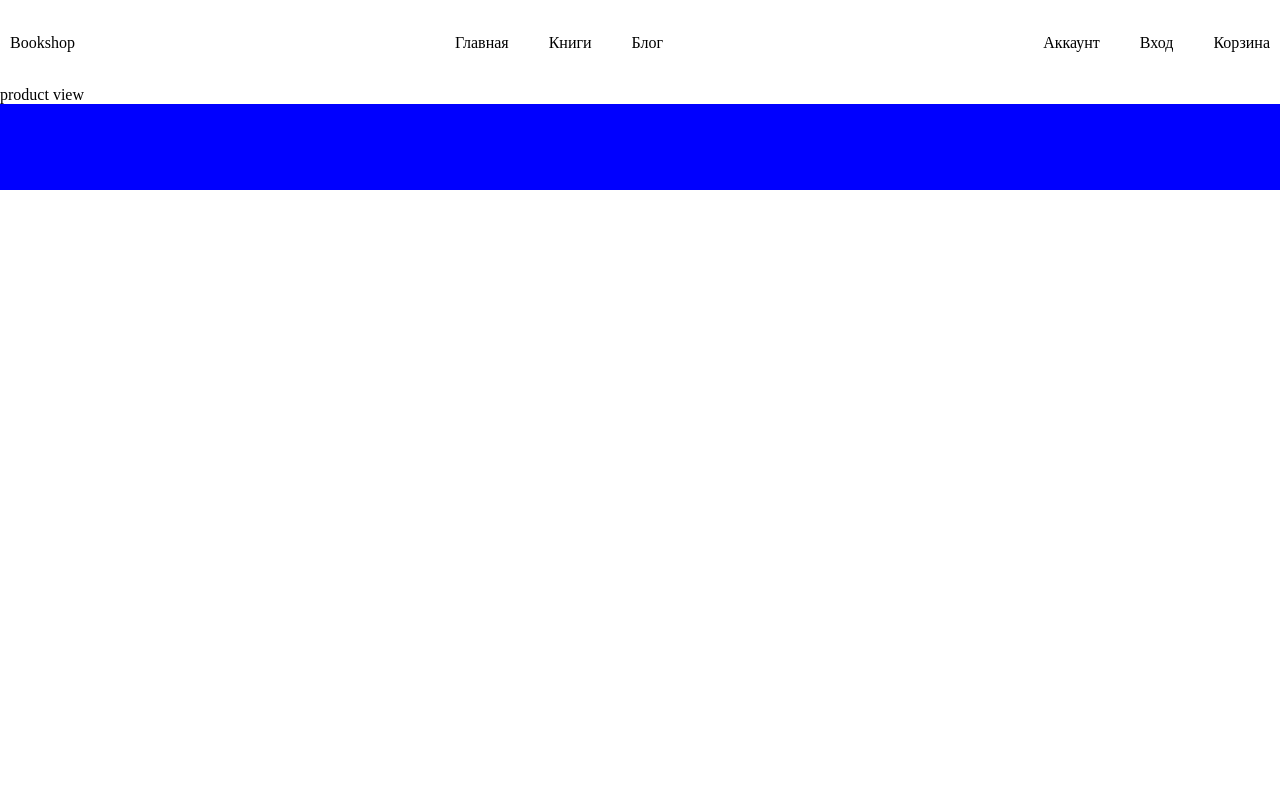
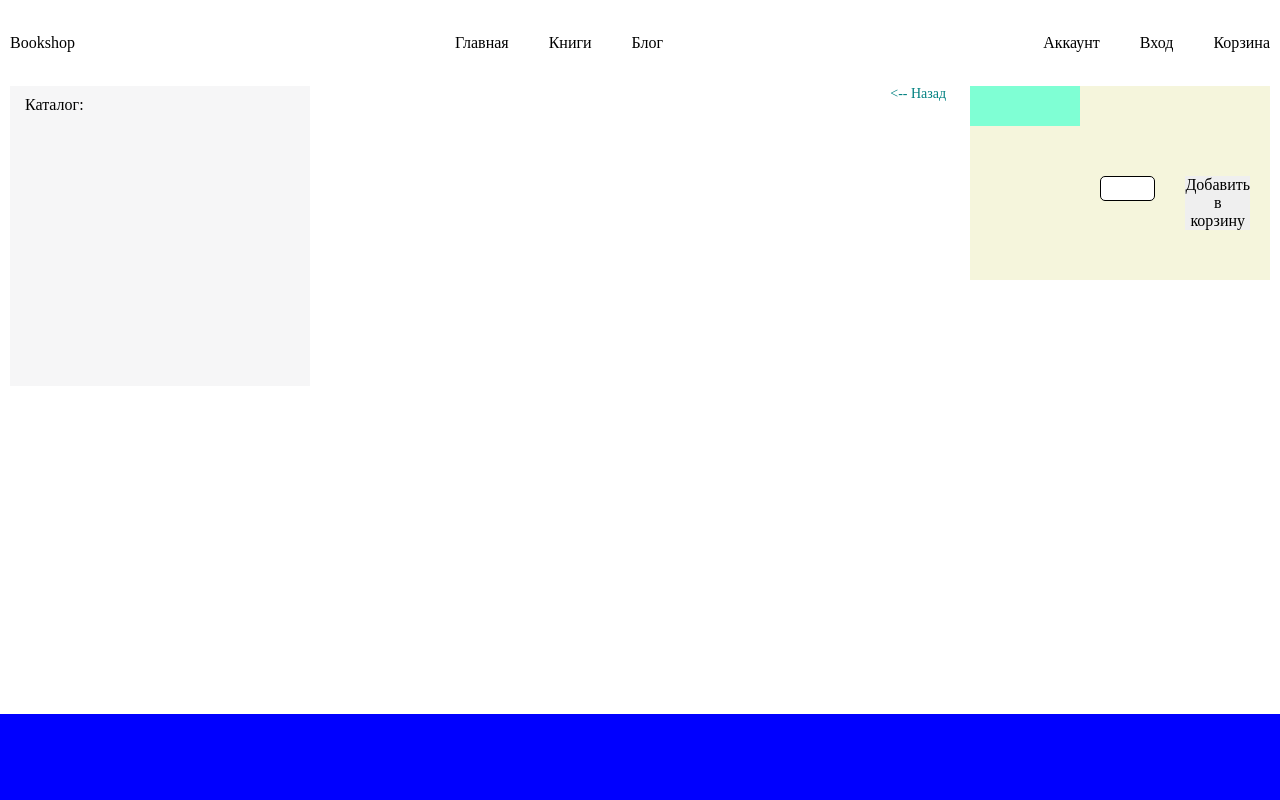
Before and after one commit to alex-sfry/Bookshop, a PHP site: template views/product/view.php in a window 1280 px wide. Run offline with PHP 8.4, Linux system fonts and the light colour scheme; the template is opened without the code that fills it, so the values that code supplies are empty; some libraries are stand-ins or nearby versions.

Commit message:
complete categories, and product details

```diff
--- a/scss/style.scss
+++ b/scss/style.scss
@@ -51,7 +51,6 @@ button {
     display: flex;
     flex-direction: column;
     height: 100vh;
-    max-height: 100%;
 }
 
 .header {
@@ -86,82 +85,70 @@ button {
     flex-grow: 1;
     .main-container {
         @extend %container;
-        display: grid;
-        grid-template-columns: 280px 1fr;
-        grid-template-rows: repeat(1, 1fr/* 900px */);
-        height: 100%;
-        max-height: 100%;
+        display: flex;
+        justify-content: space-between;
     }
 
     .categories {
-        width: 240px;
+        width: 300px;
         background-color: $light-gray;
         height: 300px;
     }
 
     .books {
         width: 100%;
-        max-height: calc(100% - 96px);
-        max-height: 100%;
+        height: 100%;
+        padding: 0 20px;
     }
 
     .books-grid {
         padding: 0 5px 0 5px;
         height: 100%;
-        max-height: calc(100% - 96px);
-        display: grid;
-        grid-template-columns: repeat(4, 1fr);
-        grid-template-rows: repeat(2, 1fr);
+        width: 100%;
+        display: flex;
+        flex-wrap: wrap;
         gap: 20px;
 
         .product-card {
             background-color: aqua;
-            width: 100%;
-            height: 330px;;
-            max-height: 330px;
-            max-height: 100%;
+            width: 224px;
+            max-height: 350px;
+            min-height: 350px;
             display: flex;
             flex-direction: column;
-            padding: 0 10px;
+            padding: 0 20px;
 
             &__img-div {
                 height: 100%;
                 max-height: 200px;
                 text-align: center;
+            }
 
-                img {
-                    max-height: 200px;
-                }
+            &__main {
+                padding: 0 10px;
             }
 
             &__text {
                 max-height: 130px;
-                height: 130px;
+                height: 100%;
                 display: flex;
                 flex-direction: column;
-                justify-content: space-between
-            }
-
-            &__main {
-                height: 100%;
-
-
+                justify-content: space-between;
             }
 
             &__author {
                 font-size: 14px;
+
             }
 
             &__title {
                 font-size: 16px;
-                max-height: 80px;
-                overflow: hidden;
+
             }
 
             &__footer {
                 display: flex;
                 justify-content: space-between;
-                height: 100%;
                 align-items: center;
             }
 
@@ -172,10 +159,9 @@ button {
     }
 
     .btn-div {
-        width: 300px;
+        width: 146px;
         margin: 0 auto;
-        padding-top: 40px;
-
+        padding: 20px 12px;
     }
 }
 
@@ -194,8 +180,101 @@ button {
     }
 }
 
+.pagination {
+    padding: 20px 0;
+    width: 100%;
+    display: flex;
+    justify-content: center;
+    gap: 20px;
+}
+
 .footer {
     height: 86px;
     min-height: 86px;
     background-color: blue;
 }
+
+.product-container {
+    max-width: 860px;
+    height: 100%;
+    dmargin: 0 auto;
+    display: flex;
+    flex-direction: column;
+    justify-content: flex-start;
+}
+
+.product-info {
+    background-color: beige;
+    width: 100%;
+    display: flex;
+    position: relative;
+    margin-bottom: 30px;
+
+    &__back {
+        background: transparent;
+        position: absolute;
+        top: 0;
+        left: -80px;
+        font-size: 14px;
+        color: teal;
+        transition: all 0.25s;
+
+        &:hover {
+            scale: 1.2;
+        }
+    }
+
+    &__left {
+        height: 100%;
+        width: 100%;
+        max-width: 500px;
+        background-color: aquamarine;
+        padding: 20px;
+        text-align: center;
+
+        img {
+            max-width: 407px;
+            max-height: 640px;
+        }
+    }
+
+    &__right {
+        height: 100%;
+        width: 100%;
+        padding: 20px;
+        display: flex;
+        flex-direction: column;
+        justify-content: space-between;
+    }
+
+    &__info {
+        display: flex;
+        flex-direction: column;
+        gap: 20px;
+    }
+
+    &__title {
+        font-size: 18px;
+    }
+
+    &__description {
+        max-height: 100%;
+        background-color: yellow;
+        font-size: 14px;
+    }
+
+    &__to-cart {
+        display: flex;
+        justify-content: flex-end;
+        gap: 30px;
+        padding: 30px 0;
+    }
+
+    &__qty {
+        width: 55px;
+        height: 25px;
+        outline: 0;
+        border: 1px solid black;
+        border-radius: 5px;
+    }
+}
--- a/templates/css/style.css
+++ b/templates/css/style.css
@@ -49,7 +49,6 @@ button {
   display: flex;
   flex-direction: column;
   height: 100vh;
-  max-height: 100%;
 }
 
 .header {
@@ -79,80 +78,69 @@ button {
   flex-grow: 1;
 }
 .main .main-container {
-  display: grid;
-  grid-template-columns: 280px 1fr;
-  grid-template-rows: repeat(1, 1fr);
-  height: 100%;
-  max-height: 100%;
+  display: flex;
+  justify-content: space-between;
 }
 .main .categories {
-  width: 240px;
+  width: 300px;
   background-color: #f6f6f7;
   height: 300px;
 }
 .main .books {
   width: 100%;
-  max-height: calc(100% - 96px);
-  max-height: 100%;
+  height: 100%;
+  padding: 0 20px;
 }
 .main .books-grid {
   padding: 0 5px 0 5px;
   height: 100%;
-  max-height: calc(100% - 96px);
-  display: grid;
-  grid-template-columns: repeat(4, 1fr);
-  grid-template-rows: repeat(2, 1fr);
+  width: 100%;
+  display: flex;
+  flex-wrap: wrap;
   gap: 20px;
 }
 .main .books-grid .product-card {
   background-color: aqua;
-  width: 100%;
-  height: 330px;
-  max-height: 330px;
-  max-height: 100%;
+  width: 224px;
+  max-height: 350px;
+  min-height: 350px;
   display: flex;
   flex-direction: column;
-  padding: 0 10px;
+  padding: 0 20px;
 }
 .main .books-grid .product-card__img-div {
   height: 100%;
   max-height: 200px;
   text-align: center;
 }
-.main .books-grid .product-card__img-div img {
-  max-height: 200px;
+.main .books-grid .product-card__main {
+  padding: 0 10px;
 }
 .main .books-grid .product-card__text {
   max-height: 130px;
-  height: 130px;
+  height: 100%;
   display: flex;
   flex-direction: column;
   justify-content: space-between;
-}
-.main .books-grid .product-card__main {
-  height: 100%;
 }
 .main .books-grid .product-card__author {
   font-size: 14px;
 }
 .main .books-grid .product-card__title {
   font-size: 16px;
-  max-height: 80px;
-  overflow: hidden;
 }
 .main .books-grid .product-card__footer {
   display: flex;
   justify-content: space-between;
-  height: 100%;
   align-items: center;
 }
 .main .books-grid .product-card__price {
   font-size: 14px;
 }
 .main .btn-div {
-  width: 300px;
+  width: 146px;
   margin: 0 auto;
-  padding-top: 40px;
+  padding: 20px 12px;
 }
 
 .catalog {
@@ -169,10 +157,93 @@ button {
   background-color: blueviolet;
 }
 
+.pagination {
+  padding: 20px 0;
+  width: 100%;
+  display: flex;
+  justify-content: center;
+  gap: 20px;
+}
+
 .footer {
   height: 86px;
   min-height: 86px;
   background-color: blue;
 }
 
+.product-container {
+  max-width: 860px;
+  height: 100%;
+  dmargin: 0 auto;
+  display: flex;
+  flex-direction: column;
+  justify-content: flex-start;
+}
+
+.product-info {
+  background-color: beige;
+  width: 100%;
+  display: flex;
+  position: relative;
+  margin-bottom: 30px;
+}
+.product-info__back {
+  background: transparent;
+  position: absolute;
+  top: 0;
+  left: -80px;
+  font-size: 14px;
+  color: teal;
+  transition: all 0.25s;
+}
+.product-info__back:hover {
+  scale: 1.2;
+}
+.product-info__left {
+  height: 100%;
+  width: 100%;
+  max-width: 500px;
+  background-color: aquamarine;
+  padding: 20px;
+  text-align: center;
+}
+.product-info__left img {
+  max-width: 407px;
+  max-height: 640px;
+}
+.product-info__right {
+  height: 100%;
+  width: 100%;
+  padding: 20px;
+  display: flex;
+  flex-direction: column;
+  justify-content: space-between;
+}
+.product-info__info {
+  display: flex;
+  flex-direction: column;
+  gap: 20px;
+}
+.product-info__title {
+  font-size: 18px;
+}
+.product-info__description {
+  max-height: 100%;
+  background-color: yellow;
+  font-size: 14px;
+}
+.product-info__to-cart {
+  display: flex;
+  justify-content: flex-end;
+  gap: 30px;
+  padding: 30px 0;
+}
+.product-info__qty {
+  width: 55px;
+  height: 25px;
+  outline: 0;
+  border: 1px solid black;
+  border-radius: 5px;
+}
+
 /*# sourceMappingURL=style.css.map */
--- a/templates/script/main.js
+++ b/templates/script/main.js
@@ -0,0 +1,2 @@
+const backBtn = document.querySelector('.product-info__back');
+if (backBtn) backBtn.addEventListener('click', () => history.back());
--- a/views/product/view.php
+++ b/views/product/view.php
@@ -1,3 +1,44 @@
-<?php
+<div class="wrapper">
+    <?php include(ROOT . '/views/layouts/header.php') ?>
 
-echo 'product view';
+    <main class="main">
+        <div class="main-container">
+            <section class="categories">
+                <div class="catalog">Каталог:
+                    <ul class="catalog-ul">
+                        <?php foreach ($category as $categoryItem) : ?>
+                            <li class="catalog-ul__item">
+                                <a href="/category/<?php echo $categoryItem['id']; ?>">
+                                    <?php echo $categoryItem['name']; ?>
+                                </a>
+                            </li>
+                        <?php endforeach; ?>
+                    </ul>
+                </div>
+            </section>
+            <div class="product-container">
+                <div class="product-info">
+                    <button class="product-info__back"><-- Назад</button>
+                            <div class="product-info__left">
+                                <img src="<?php echo $product['image'] ?>" alt="">
+                            </div>
+                            <div class="product-info__right">
+                                <div class="product-info__info">
+                                    <p class="product-info__author"><?php echo $product['author'] ?></p>
+                                    <h1 class="product-info__title"><?php echo $product['name'] ?></h1>
+                                    <p class="product-info__description"><?php echo $product['description'] ?></p>
+                                </div>
+                                <div class="product-info__to-cart">
+                                    <input class="product-info__qty" type="number">
+                                    <button>
+                                        Добавить в корзину
+                                    </button>
+                                </div>
+                            </div>
+                </div>
+            </div>
+        </div>
+
+    </main>
+    <?php include(ROOT . '/views/layouts/footer.php') ?>
+</div>
```
Also changed, not shown: controllers/NewsController.php (deleted, +0 -34 lines), controllers/ProductController.php (+10 -1 lines), models/Product.php (+23 -8 lines), views/books/category.php (+18 -5 lines), views/books/index.php (+17 -3 lines), views/site/index.html (deleted, +0 -53 lines), views/site/index.php (+19 -6 lines), components/Router.php (line endings or trailing spaces), 1 other file.
